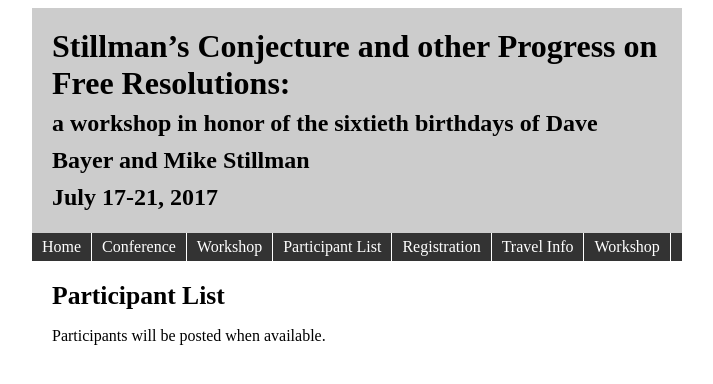
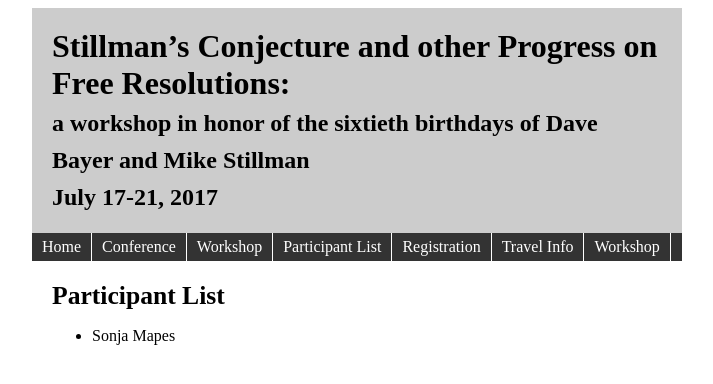
Before and after one commit to Macaulay2/Workshop-2017-Berkeley, a Jekyll site: the page built from participants.md, in a window 1280 px wide. Shown: the top 384 px of the page, without its empty margins (283-996 px from the left). Built offline with Jekyll 4.4.1, drawn with Linux system fonts in a browser that asks for light colours.

Commit message:
updating participants file

```diff
--- a/participants.md
+++ b/participants.md
@@ -7,4 +7,4 @@ menuOrder: 20
 
 ## {{ page.title }}
 
-Participants will be posted when available.
+* Sonja Mapes
```
